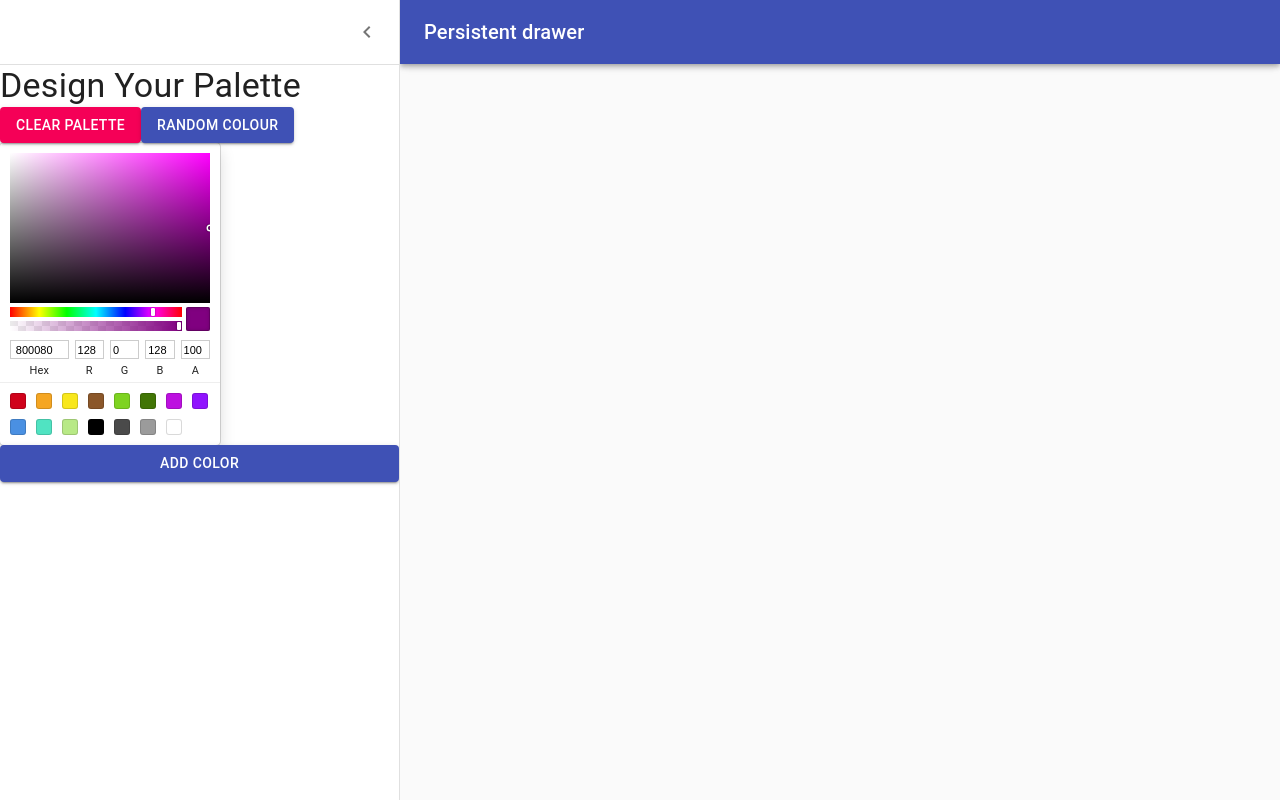
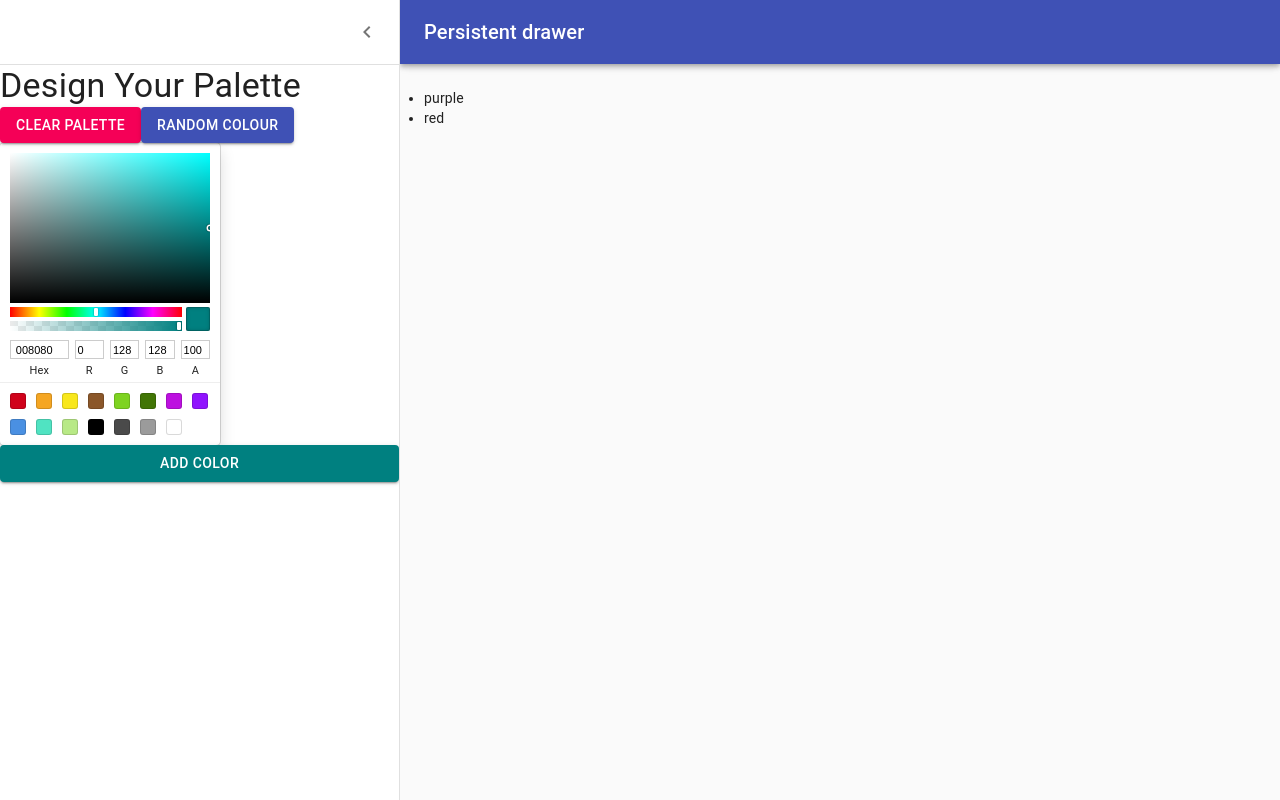
Before and after one commit to hjpunzalan/colour-project, a React (Create React App) app: page /colour-project/palette/new in a window 1280 px wide. Both pictures are taken after a click on the button "Open drawer". Built offline with nearby package versions, Linux system fonts and the light colour scheme.

Commit message:
Connected Color picker to button using hooks

```diff
--- a/src/NewPaletteForm.js
+++ b/src/NewPaletteForm.js
@@ -1,6 +1,5 @@
 import React from 'react';
 import clsx from 'clsx';
-import { makeStyles } from '@material-ui/core/styles';
 import Drawer from '@material-ui/core/Drawer';
 import CssBaseline from '@material-ui/core/CssBaseline';
 import AppBar from '@material-ui/core/AppBar';
@@ -12,68 +11,13 @@ import MenuIcon from '@material-ui/icons/Menu';
 import ChevronLeftIcon from '@material-ui/icons/ChevronLeft';
 import { SketchPicker } from 'react-color';
 import Button from '@material-ui/core/Button';
-
-const drawerWidth = 400;
-
-const useStyles = makeStyles(theme => ({
-	root: {
-		display: 'flex'
-	},
-	appBar: {
-		transition: theme.transitions.create(['margin', 'width'], {
-			easing: theme.transitions.easing.sharp,
-			duration: theme.transitions.duration.leavingScreen
-		})
-	},
-	appBarShift: {
-		width: `calc(100% - ${drawerWidth}px)`,
-		marginLeft: drawerWidth,
-		transition: theme.transitions.create(['margin', 'width'], {
-			easing: theme.transitions.easing.easeOut,
-			duration: theme.transitions.duration.enteringScreen
-		})
-	},
-	menuButton: {
-		marginRight: theme.spacing(2)
-	},
-	hide: {
-		display: 'none'
-	},
-	drawer: {
-		width: drawerWidth,
-		flexShrink: 0
-	},
-	drawerPaper: {
-		width: drawerWidth
-	},
-	drawerHeader: {
-		display: 'flex',
-		alignItems: 'center',
-		padding: '0 8px',
-		...theme.mixins.toolbar,
-		justifyContent: 'flex-end'
-	},
-	content: {
-		flexGrow: 1,
-		padding: theme.spacing(3),
-		transition: theme.transitions.create('margin', {
-			easing: theme.transitions.easing.sharp,
-			duration: theme.transitions.duration.leavingScreen
-		}),
-		marginLeft: -drawerWidth
-	},
-	contentShift: {
-		transition: theme.transitions.create('margin', {
-			easing: theme.transitions.easing.easeOut,
-			duration: theme.transitions.duration.enteringScreen
-		}),
-		marginLeft: 0
-	}
-}));
+import useStyles from './styles/NewPaletteFormStyles';
 
 function NewPaletteForm() {
 	const classes = useStyles();
 	const [open, setOpen] = React.useState(false);
+	const [currentColor, setCurrentColor] = React.useState('teal');
+	const [colors, setColor] = React.useState(['purple', 'red']);
 
 	function handleDrawerOpen() {
 		setOpen(true);
@@ -81,6 +25,14 @@ function NewPaletteForm() {
 
 	function handleDrawerClose() {
 		setOpen(false);
+	}
+
+	function updateCurrentColor(newColor) {
+		setCurrentColor(newColor.hex);
+	}
+
+	function addNewColor() {
+		setColor([...colors, currentColor]);
 	}
 
 	return (
@@ -132,10 +84,15 @@ function NewPaletteForm() {
 					</Button>
 				</div>
 				<SketchPicker
-					color="purple"
-					onChangeComplete={newColor => console.log(newColor)}
+					color={currentColor}
+					onChangeComplete={newColor => updateCurrentColor(newColor)}
 				/>
-				<Button variant="contained" color="primary">
+				<Button
+					variant="contained"
+					color="primary"
+					style={{ backgroundColor: currentColor }}
+					onClick={addNewColor}
+				>
 					Add Color
 				</Button>
 			</Drawer>
@@ -145,6 +102,11 @@ function NewPaletteForm() {
 				})}
 			>
 				<div className={classes.drawerHeader} />
+				<ul>
+					{colors.map(color => (
+						<li>{color}</li>
+					))}
+				</ul>
 			</main>
 		</div>
 	);
--- /dev/null
+++ b/src/styles/NewPaletteFormStyles.js
@@ -0,0 +1,60 @@
+import { makeStyles } from '@material-ui/core/styles';
+
+const drawerWidth = 400;
+const useStyles = makeStyles(theme => ({
+	root: {
+		display: 'flex'
+	},
+	appBar: {
+		transition: theme.transitions.create(['margin', 'width'], {
+			easing: theme.transitions.easing.sharp,
+			duration: theme.transitions.duration.leavingScreen
+		})
+	},
+	appBarShift: {
+		width: `calc(100% - ${drawerWidth}px)`,
+		marginLeft: drawerWidth,
+		transition: theme.transitions.create(['margin', 'width'], {
+			easing: theme.transitions.easing.easeOut,
+			duration: theme.transitions.duration.enteringScreen
+		})
+	},
+	menuButton: {
+		marginRight: theme.spacing(2)
+	},
+	hide: {
+		display: 'none'
+	},
+	drawer: {
+		width: drawerWidth,
+		flexShrink: 0
+	},
+	drawerPaper: {
+		width: drawerWidth
+	},
+	drawerHeader: {
+		display: 'flex',
+		alignItems: 'center',
+		padding: '0 8px',
+		...theme.mixins.toolbar,
+		justifyContent: 'flex-end'
+	},
+	content: {
+		flexGrow: 1,
+		padding: theme.spacing(3),
+		transition: theme.transitions.create('margin', {
+			easing: theme.transitions.easing.sharp,
+			duration: theme.transitions.duration.leavingScreen
+		}),
+		marginLeft: -drawerWidth
+	},
+	contentShift: {
+		transition: theme.transitions.create('margin', {
+			easing: theme.transitions.easing.easeOut,
+			duration: theme.transitions.duration.enteringScreen
+		}),
+		marginLeft: 0
+	}
+}));
+
+export default useStyles;
```
Also changed, not shown: public/manifest.json, public/site.webmanifest.
